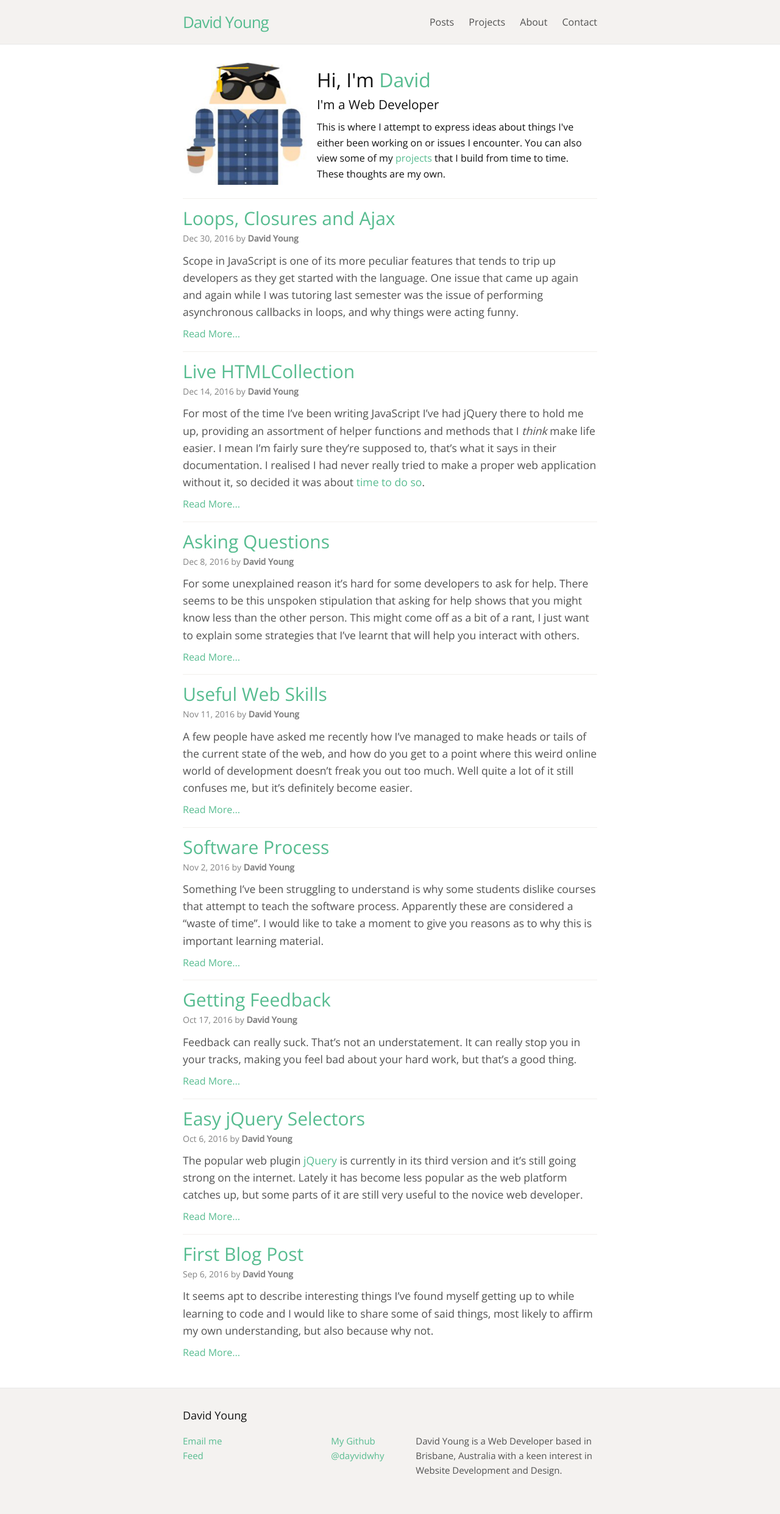
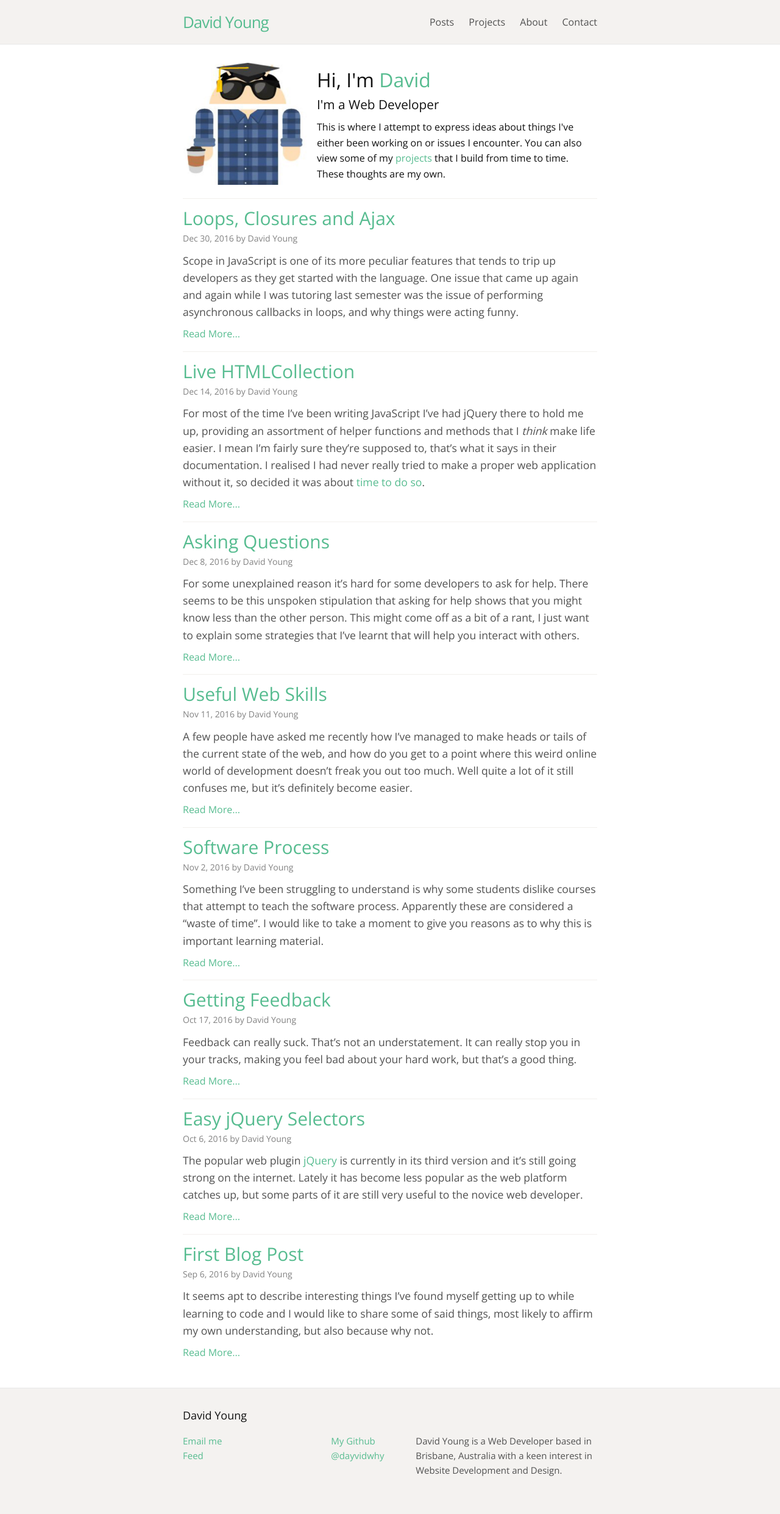
Before and after one commit to dayvidwhy/dayvidwhy.github.io, a Jekyll site: the page built from index.html, in a window 1280 px wide. Shown: the whole page at 61% size. Built offline with Jekyll 4.4.1, drawn with Linux system fonts in a browser that asks for light colours.

Commit message:
Fix ios safari inputs, font weights for meta tags.

```diff
--- a/_includes/footer.html
+++ b/_includes/footer.html
@@ -32,7 +32,7 @@
       link.rel = 'stylesheet';
       link.href = 'https://fonts.googleapis.com/css?family=' + font;
       document.head.appendChild(link);
-  })('Open+Sans:400,500');
+  })('Open+Sans');
 </script>
 <script>
   (function(d,a,y,o,u,n,g){d['GoogleAnalyticsObject']=u;d[u]=d[u]||function(){
--- a/_sass/_layout.scss
+++ b/_sass/_layout.scss
@@ -338,6 +338,7 @@
             font-size: 1.1em;
             box-sizing: border-box;
             border: 1px solid $grey-color-light;
+            -webkit-appearance: none;
             -webkit-border-radius: 0px;
         }
 
@@ -349,6 +350,7 @@
             box-sizing: border-box;
             font-family: inherit;
             border: 1px solid $grey-color-light;
+            -webkit-appearance: none;
             -webkit-border-radius: 0px;
         }
     }
@@ -379,6 +381,7 @@
     color: $grey-color;
     display: inline-block;
     margin-bottom: 10px;
+    font-weight: 400;
 }
 
 .meta-border {
--- a/index.html
+++ b/index.html
@@ -18,7 +18,7 @@ layout: default
       <h2>
         <a class="post-link" href="{{ post.url | prepend: site.baseurl }}">{{ post.title | escape }}</a>
       </h2>
-      <span class="post-meta">{{ post.date | date: "%b %-d, %Y" }} by <strong>{{ site.title }}</strong></span>
+      <span class="post-meta">{{ post.date | date: "%b %-d, %Y" }} by {{ site.title }}</span>
       {{ post.excerpt }}
       <a href="{{ post.url | prepend: site.baseurl }}">Read More...</a>
     </li>
--- a/projects.html
+++ b/projects.html
@@ -10,9 +10,7 @@ layout: default
       <h2>
         <a class="post-link" style="color: {{ project.theme_colour }}" href="{{ project.link }}" target="_blank">{{ project.title | escape }}</a>
       </h2>
-      <div class="post-meta">
-        {{ project.developer }} - <strong>{{ project.meta }}</strong>
-      </div>
+      <span class="post-meta">{{ project.developer }} - {{ project.meta }}</span>
       {% for desc in project.description %}
       <p>
           {{ desc }}
```
